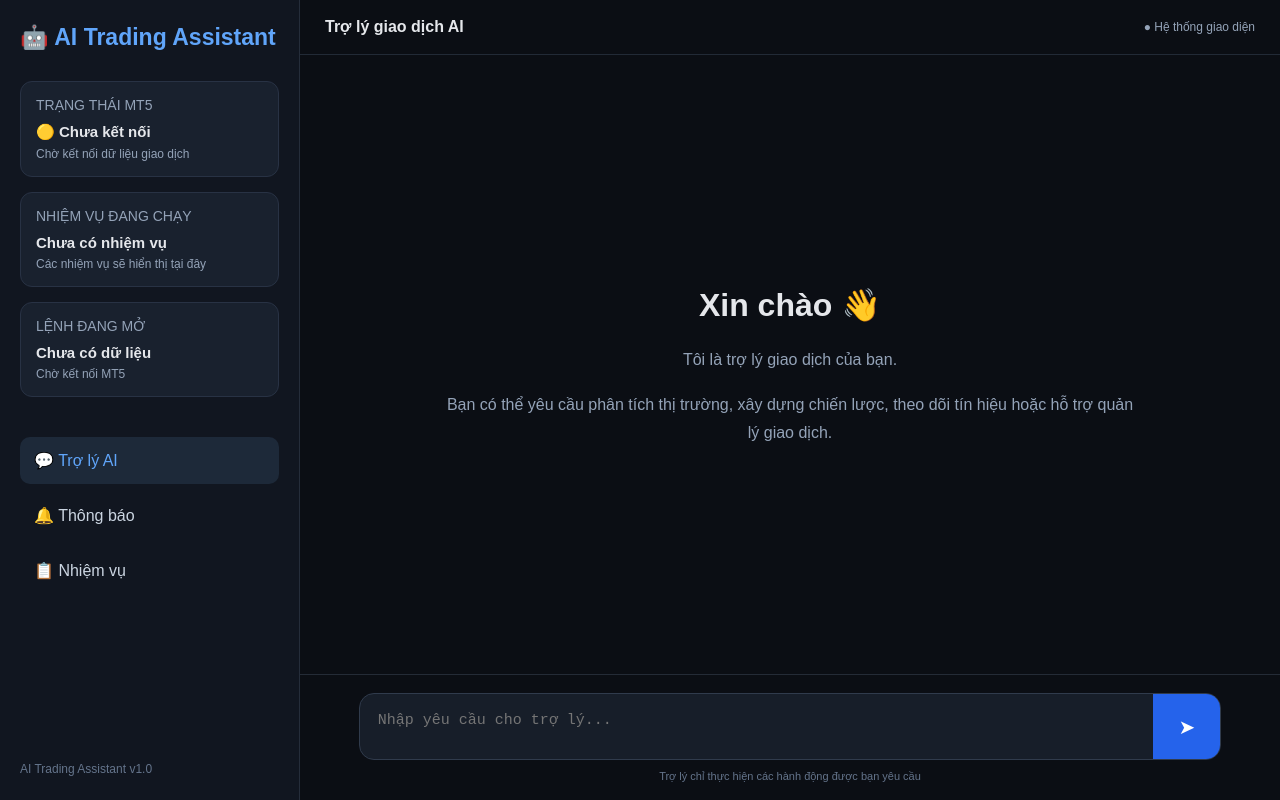
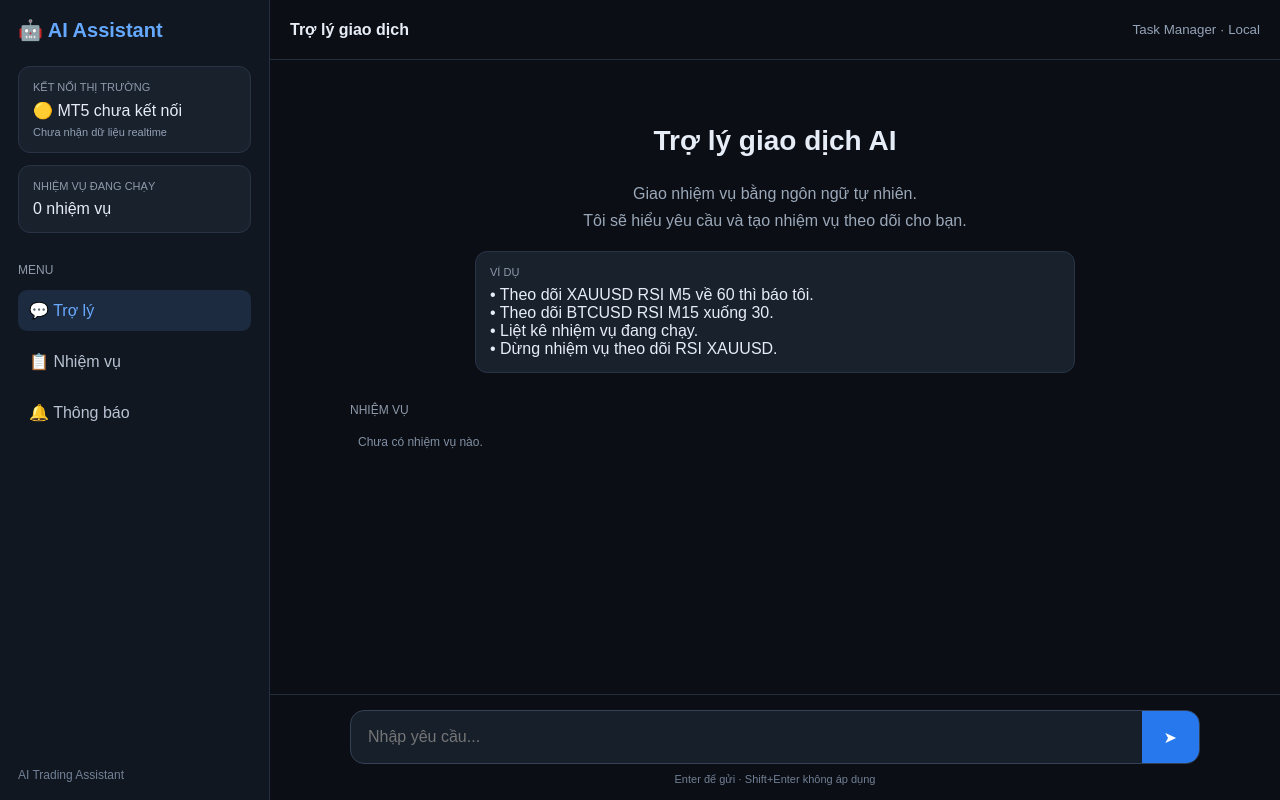
Before and after one commit to aigpt676/ai-trading-assistant, a plain HTML site: page index.html in a window 1280 px wide. Drawn offline with Linux system fonts and the light colour scheme.

Commit message:
Update index.html

```diff
--- a/index.html
+++ b/index.html
@@ -1,200 +1,217 @@
+
 <!DOCTYPE html>
 <html lang="vi">
 <head>
 <meta charset="UTF-8">
-<meta name="viewport" content="width=device-width, initial-scale=1.0">
+<meta name="viewport" content="width=device-width, initial-scale=1">
+<meta name="theme-color" content="#0b0e14">
 <title>AI Trading Assistant</title>
-
 <style>
 *{box-sizing:border-box}
-body{
- margin:0;background:#0b0e14;color:#e5e7eb;
- font-family:Arial,sans-serif;height:100vh;overflow:hidden
-}
-.app{display:flex;height:100vh}
-.sidebar{
- width:300px;background:#111620;border-right:1px solid #252d3a;
- padding:24px 20px;display:flex;flex-direction:column
-}
-.logo{font-size:23px;font-weight:bold;color:#60a5fa;margin-bottom:30px}
-.card{
- background:#19212e;border:1px solid #283244;border-radius:12px;
- padding:15px;margin-bottom:15px
-}
-.card-title{font-size:14px;color:#94a3b8;margin-bottom:10px}
-.card-value{font-size:15px;font-weight:bold}
-.small{font-size:12px;color:#94a3b8;margin-top:6px}
-.menu{margin-top:25px}
-.menu-item{
- padding:14px;border-radius:10px;margin-bottom:8px;
- cursor:pointer;color:#cbd5e1
-}
-.menu-item:hover,.menu-item.active{background:#1d2939;color:#60a5fa}
-.footer{margin-top:auto;color:#64748b;font-size:12px}
+body{margin:0;background:#0b0e14;color:#e6edf7;font-family:Arial,sans-serif}
+button,input{font:inherit}
+.app{display:flex;height:100dvh}
+.sidebar{width:270px;background:#111720;border-right:1px solid #263041;padding:18px;display:flex;flex-direction:column}
+.logo{font-weight:bold;font-size:20px;margin-bottom:24px;color:#65a9ff}
+.panel{background:#19212d;border:1px solid #283446;border-radius:12px;padding:14px;margin-bottom:12px}
+.label{font-size:11px;color:#8e9aab;margin-bottom:8px}
+.menu{padding:11px;border-radius:9px;margin:5px 0;color:#b7c2d2}
+.menu.active{background:#1c2b40;color:#69aaff}
+.sidebar-bottom{margin-top:auto;color:#718096;font-size:12px}
 .main{flex:1;display:flex;flex-direction:column;min-width:0}
-.header{
- height:55px;border-bottom:1px solid #222a36;
- padding:0 25px;display:flex;align-items:center;justify-content:space-between
-}
-.status{font-size:12px;color:#94a3b8}
-.chat-area{
- flex:1;overflow-y:auto;padding:35px 8%;
- display:flex;flex-direction:column
-}
-.welcome{text-align:center;margin:auto;max-width:700px}
-.welcome h1{font-size:32px}
-.welcome p{color:#94a3b8;line-height:1.8}
-.message{
- max-width:800px;padding:15px 18px;margin:12px 0;
- border-radius:14px;line-height:1.65;white-space:pre-wrap
-}
-.user{align-self:flex-end;background:#1d4ed8;color:white}
-.bot{align-self:flex-start;background:#171e29;border:1px solid #283244}
-.input-area{
- border-top:1px solid #242b36;padding:18px 6%;
-}
-.input-box{
- display:flex;background:#171e29;border:1px solid #303b4c;
- border-radius:15px;overflow:hidden
-}
-.input-box textarea{
- flex:1;background:transparent;border:none;outline:none;color:white;
- padding:18px;font-size:15px;resize:none;height:65px
-}
-.send{
- border:none;background:#2563eb;color:white;padding:0 25px;
- font-size:20px;cursor:pointer
-}
-.send:hover{background:#1d4ed8}
-.hint{text-align:center;color:#64748b;font-size:11px;margin-top:10px}
-@media(max-width:750px){
- .sidebar{width:220px;padding:15px}
- .chat-area{padding:20px}
-}
-@media(max-width:550px){
- .sidebar{width:75px;padding:12px 8px}
- .logo{font-size:12px;line-height:1.5}
- .card,.menu-item{padding:10px 5px;text-align:center;font-size:11px}
- .card-title,.small,.footer{display:none}
- .main .header{padding:0 12px}
- .chat-area{padding:15px}
- .welcome h1{font-size:24px}
-}
+.header{height:60px;border-bottom:1px solid #252e3b;padding:0 20px;display:flex;align-items:center;justify-content:space-between}
+.header small{color:#94a3b8}
+.chat{flex:1;overflow:auto;padding:25px}
+.welcome{text-align:center;margin:40px auto 30px;max-width:600px}
+.welcome h1{font-size:28px}
+.welcome p{color:#9ba8b9;line-height:1.7}
+.messages{max-width:800px;margin:auto}
+.msg{padding:13px 17px;margin:12px 0;border-radius:14px;white-space:pre-wrap;line-height:1.6;max-width:90%;word-break:break-word}
+.user{margin-left:auto;background:#1d4b82}
+.assistant{background:#171f2b;border:1px solid #273243}
+.task{background:#171f2b;border:1px solid #293547;padding:12px;border-radius:12px;margin:8px 0}
+.task-title{font-weight:bold}
+.task-info{font-size:12px;color:#9aa8ba;margin-top:6px;line-height:1.5}
+.task-actions{display:flex;gap:8px;margin-top:10px}
+.task-actions button{background:#273447;border:0;color:#cbd5e1;padding:6px 10px;border-radius:7px;cursor:pointer}
+.task-actions button.stop{color:#ffb5b5}
+.task-actions button.delete{color:#aab7c8}
+.input-area{padding:15px;border-top:1px solid #252e3b}
+.input-box{max-width:850px;margin:auto;display:flex;background:#171f2b;border:1px solid #344154;border-radius:14px}
+.input-box input{flex:1;background:transparent;color:white;border:0;outline:none;padding:17px;min-width:0}
+.send{border:0;background:#2878ed;color:white;padding:0 22px;border-radius:0 13px 13px 0;cursor:pointer}
+.hint{text-align:center;font-size:11px;color:#718096;margin-top:9px}
+.section-title{font-size:12px;color:#8e9aab;margin:18px 0 8px}
+.badge{display:inline-block;font-size:11px;padding:4px 7px;border-radius:20px;background:#213c32;color:#8de0b1}
+.empty{font-size:12px;color:#8190a4;padding:8px}
+@media(max-width:700px){.sidebar{width:215px;padding:12px}.chat{padding:12px}.header{padding:0 12px}}
+@media(max-width:500px){.sidebar{width:75px;padding:8px}.logo{font-size:12px;line-height:1.5}.panel{padding:7px;text-align:center}.panel .label,.sidebar-bottom{display:none}.menu{font-size:11px;padding:9px 3px;text-align:center}.header small{font-size:10px}}
 </style>
 </head>
-
 <body>
 <div class="app">
+<aside class="sidebar">
+<div class="logo">🤖 AI Assistant</div>
 
-<!-- SIDEBAR -->
-<aside class="sidebar">
-
-<div class="logo">🤖 AI Trading Assistant</div>
-
-<div class="card">
-<div class="card-title">TRẠNG THÁI MT5</div>
-<div class="card-value" id="mt5Status">🟡 Chưa kết nối</div>
-<div class="small">Chờ kết nối dữ liệu giao dịch</div>
+<div class="panel">
+<div class="label">KẾT NỐI THỊ TRƯỜNG</div>
+<div>🟡 MT5 chưa kết nối</div>
+<div style="font-size:11px;color:#91a0b4;margin-top:6px">Chưa nhận dữ liệu realtime</div>
 </div>
 
-<div class="card">
-<div class="card-title">NHIỆM VỤ ĐANG CHẠY</div>
-<div class="card-value" id="taskStatus">Chưa có nhiệm vụ</div>
-<div class="small">Các nhiệm vụ sẽ hiển thị tại đây</div>
+<div class="panel">
+<div class="label">NHIỆM VỤ ĐANG CHẠY</div>
+<div id="taskCount">0 nhiệm vụ</div>
 </div>
 
-<div class="card">
-<div class="card-title">LỆNH ĐANG MỞ</div>
-<div class="card-value" id="positionStatus">Chưa có dữ liệu</div>
-<div class="small">Chờ kết nối MT5</div>
-</div>
-
-<div class="menu">
-<div class="menu-item active" onclick="showSection('chat')">💬 Trợ lý AI</div>
-<div class="menu-item" onclick="showSection('notifications')">🔔 Thông báo</div>
-<div class="menu-item" onclick="showSection('tasks')">📋 Nhiệm vụ</div>
-</div>
-
-<div class="footer">AI Trading Assistant v1.0</div>
+<div class="section-title">MENU</div>
+<div class="menu active">💬 Trợ lý</div>
+<div class="menu">📋 Nhiệm vụ</div>
+<div class="menu">🔔 Thông báo</div>
+<div class="sidebar-bottom">AI Trading Assistant</div>
 </aside>
 
-<!-- MAIN -->
 <main class="main">
-
 <header class="header">
-<strong>Trợ lý giao dịch AI</strong>
-<div class="status">● Hệ thống giao diện</div>
+<strong>Trợ lý giao dịch</strong>
+<small id="connection">Task Manager · Local</small>
 </header>
 
-<div class="chat-area" id="chatArea">
-
+<section class="chat" id="chat">
 <div class="welcome" id="welcome">
-<h1>Xin chào 👋</h1>
-<p>Tôi là trợ lý giao dịch của bạn.</p>
-<p>
-Bạn có thể yêu cầu phân tích thị trường, xây dựng chiến lược,
-theo dõi tín hiệu hoặc hỗ trợ quản lý giao dịch.
-</p>
+<h1>Trợ lý giao dịch AI</h1>
+<p>Giao nhiệm vụ bằng ngôn ngữ tự nhiên.<br>
+Tôi sẽ hiểu yêu cầu và tạo nhiệm vụ theo dõi cho bạn.</p>
+<div class="panel" style="text-align:left">
+<div class="label">VÍ DỤ</div>
+<div>• Theo dõi XAUUSD RSI M5 về 60 thì báo tôi.</div>
+<div>• Theo dõi BTCUSD RSI M15 xuống 30.</div>
+<div>• Liệt kê nhiệm vụ đang chạy.</div>
+<div>• Dừng nhiệm vụ theo dõi RSI XAUUSD.</div>
 </div>
-
 </div>
+<div class="messages" id="messages"></div>
+<div class="section-title" style="max-width:850px;margin:25px auto 10px">NHIỆM VỤ</div>
+<div id="tasks" style="max-width:850px;margin:auto"></div>
+</section>
 
 <div class="input-area">
 <div class="input-box">
-<textarea id="userInput" placeholder="Nhập yêu cầu cho trợ lý..." onkeydown="handleKey(event)"></textarea>
-<button class="send" onclick="sendMessage()">➤</button>
+<input id="input" placeholder="Nhập yêu cầu..." autocomplete="off">
+<button class="send" onclick="send()">➤</button>
 </div>
-<div class="hint">
-Trợ lý chỉ thực hiện các hành động được bạn yêu cầu
+<div class="hint">Enter để gửi · Shift+Enter không áp dụng</div>
 </div>
-</div>
-
 </main>
 </div>
 
 <script>
-function showSection(section){
- if(section==="chat"){
-  document.getElementById("userInput").focus();
- }
+const STORAGE_KEY="trading_assistant_tasks_v1";
+let tasks=JSON.parse(localStorage.getItem(STORAGE_KEY)||"[]");
+
+function save(){localStorage.setItem(STORAGE_KEY,JSON.stringify(tasks));renderTasks()}
+
+function addMessage(text,type){
+ const el=document.createElement("div");
+ el.className="msg "+type;
+ el.textContent=text;
+ document.getElementById("messages").appendChild(el);
+ document.getElementById("chat").scrollTop=document.getElementById("chat").scrollHeight;
 }
 
-function handleKey(e){
- if(e.key==="Enter"&&!e.shiftKey){
-  e.preventDefault();
-  sendMessage();
+function renderTasks(){
+ const container=document.getElementById("tasks");
+ container.innerHTML="";
+ const active=tasks.filter(t=>t.status==="active");
+ document.getElementById("taskCount").textContent=active.length+" nhiệm vụ";
+
+ if(!tasks.length){
+  container.innerHTML='<div class="empty">Chưa có nhiệm vụ nào.</div>';
+  return;
  }
+
+ tasks.slice().reverse().forEach(t=>{
+  const card=document.createElement("div");
+  card.className="task";
+  const status=t.status==="active"?"🟢 Đang theo dõi":t.status==="stopped"?"⏸ Đã dừng":"✓ Hoàn thành";
+  card.innerHTML=`
+   <div class="task-title">${escapeHtml(t.title)}</div>
+   <div class="task-info">${escapeHtml(t.description)}<br>Trạng thái: ${status}<br>Tạo lúc: ${new Date(t.created).toLocaleString("vi-VN")}</div>
+   <div class="task-actions">
+   ${t.status==="active"?'<button class="stop" onclick="stopTask('+t.id+')">Dừng</button>':''}
+   <button class="delete" onclick="deleteTask('+t.id+')">Xóa</button>
+   </div>`;
+  container.appendChild(card);
+ });
 }
 
-function sendMessage(){
- const input=document.getElementById("userInput");
+function escapeHtml(s){
+ return String(s).replace(/[&<>"']/g,m=>({"&":"&amp;","<":"&lt;",">":"&gt;",'"':"&quot;","'":"&#039;"}[m]));
+}
+
+function stopTask(id){
+ const t=tasks.find(x=>x.id===id);
+ if(t){t.status="stopped";save();addMessage("Đã dừng nhiệm vụ: "+t.title,"assistant")}
+}
+function deleteTask(id){tasks=tasks.filter(x=>x.id!==id);save()}
+
+function createRSITask(text){
+ const symbolMatch=text.match(/\b(XAUUSD|BTCUSD|USDJPY|EURUSD|GBPUSD)\b/i);
+ const tfMatch=text.match(/\b(M1|M5|M15|M30|H1|H4|D1)\b/i);
+ const valueMatch=text.match(/(?:về|xuống|đến|chạm|mức|level)\s*(\d+(?:[.,]\d+)?)/i)
+  ||text.match(/RSI\s*(?:<=|=|<|>|≥|≤)?\s*(\d+(?:[.,]\d+)?)/i);
+ if(!symbolMatch||!tfMatch||!valueMatch)return null;
+
+ const symbol=symbolMatch[1].toUpperCase();
+ const tf=tfMatch[1].toUpperCase();
+ const value=parseFloat(valueMatch[1].replace(",","."));
+ const direction=/tăng|lên|trên|vượt/i.test(text)?"tăng tới":/giảm|xuống|dưới/i.test(text)?"giảm tới":"chạm";
+ return {
+  id:Date.now(),
+  title:`Theo dõi RSI ${symbol} ${tf}`,
+  description:`RSI(14) ${direction} ${value} · Hành động: thông báo`,
+  symbol,timeframe:tf,indicator:"RSI",period:14,value,
+  status:"active",created:new Date().toISOString()
+ };
+}
+
+function send(){
+ const input=document.getElementById("input");
  const text=input.value.trim();
  if(!text)return;
-
- const welcome=document.getElementById("welcome");
- if(welcome)welcome.remove();
-
+ document.getElementById("welcome").style.display="none";
  addMessage(text,"user");
  input.value="";
 
- // Chưa kết nối AI Backend
- setTimeout(()=>{
-  addMessage(
-   "Yêu cầu đã được ghi nhận trên giao diện. Hệ thống hiện chưa kết nối AI Backend hoặc MT5, vì vậy tôi chưa thể phân tích dữ liệu thị trường thực tế hay thực hiện giao dịch. Khi kết nối Backend, chức năng này sẽ xử lý yêu cầu của bạn.",
-   "bot"
-  );
- },300);
+ const lower=text.toLowerCase();
+
+ if(/liệt kê|danh sách|nhiệm vụ đang chạy|task đang chạy/.test(lower)){
+  const active=tasks.filter(t=>t.status==="active");
+  addMessage(active.length? "Các nhiệm vụ đang chạy:\n"+active.map((t,i)=>`${i+1}. ${t.title} — ${t.description}`).join("\n"):"Hiện không có nhiệm vụ nào đang chạy.","assistant");
+  return;
+ }
+
+ if(/dừng|hủy|cancel/.test(lower)&&/rsi|theo dõi|nhiệm vụ/.test(lower)){
+  const active=tasks.filter(t=>t.status==="active");
+  if(active.length===1){stopTask(active[0].id);addMessage("Đã dừng nhiệm vụ theo dõi.","assistant");return}
+  addMessage("Có "+active.length+" nhiệm vụ đang chạy. Hãy bấm Dừng ở nhiệm vụ muốn hủy trong danh sách bên dưới.","assistant");
+  return;
+ }
+
+ const task=createRSITask(text);
+ if(task){
+  tasks.push(task);save();
+  addMessage("Đã hiểu yêu cầu và tạo nhiệm vụ:\n\n"+task.title+"\n"+task.description+"\n\nTrạng thái: Đang lưu nhiệm vụ.\n\nLưu ý: website chưa kết nối MT5 nên chưa thể theo dõi RSI thực tế hoặc gửi thông báo khi điều kiện đạt.","assistant");
+  return;
+ }
+
+ addMessage("Tôi đã nhận yêu cầu. Hiện Task Manager hỗ trợ tạo nhiệm vụ theo dõi RSI với mã giao dịch, khung thời gian và mức RSI. Các yêu cầu khác chưa được kết nối xử lý.","assistant");
 }
 
-function addMessage(text,type){
- const area=document.getElementById("chatArea");
- const message=document.createElement("div");
- message.className="message "+type;
- message.textContent=text;
- area.appendChild(message);
- area.scrollTop=area.scrollHeight;
-}
+document.getElementById("input").addEventListener("keydown",e=>{
+ if(e.key==="Enter"){e.preventDefault();send()}
+});
+renderTasks();
 </script>
-
 </body>
 </html>
```
